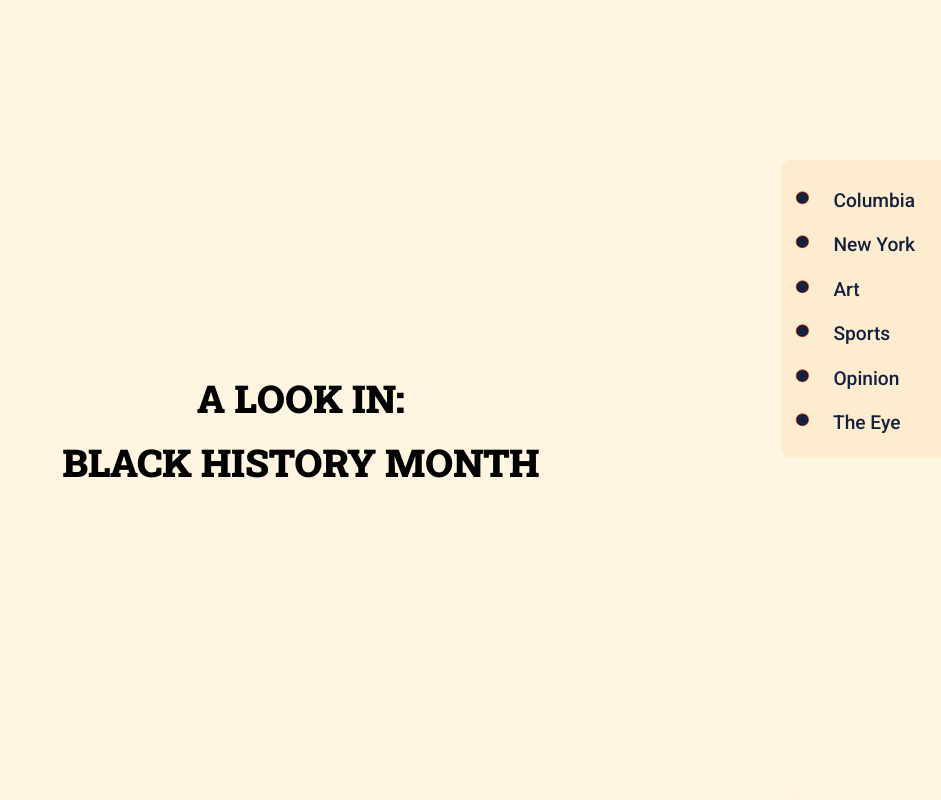
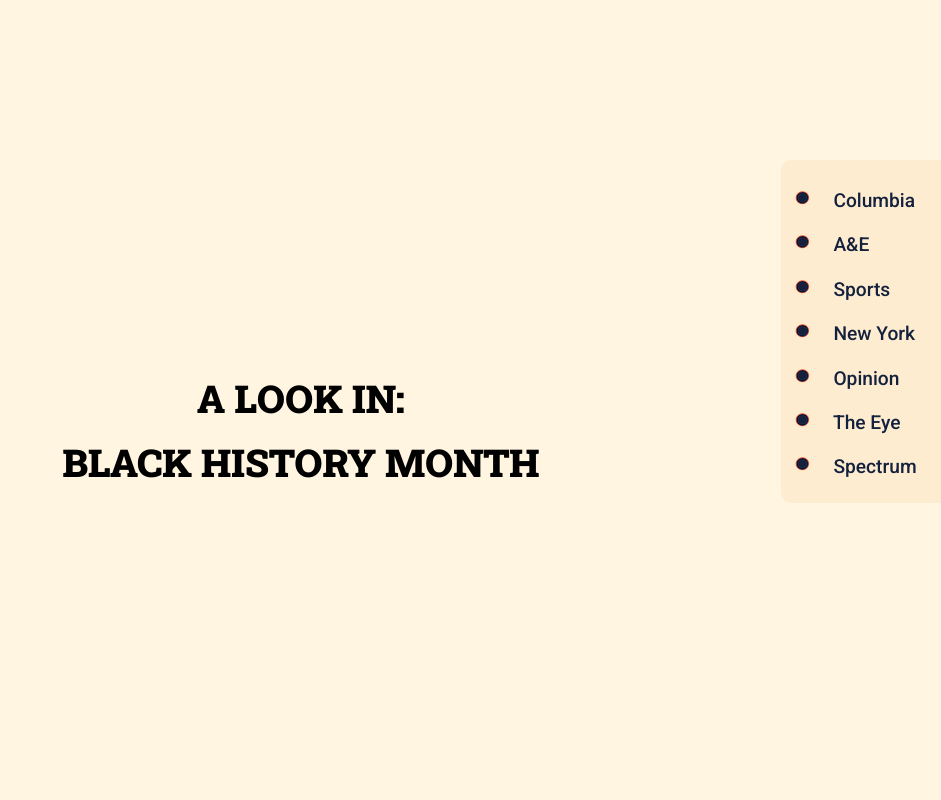
Before and after one commit to NewsroomDevelopment/bhm-2022, a React (Create React App) app: page / in a window 1280 px wide. Shown: the top 800 px of the page, without its empty margins (339-1280 px from the left). Built offline with nearby package versions, Linux system fonts and the light colour scheme.

Commit message:
updated stupid nav bar

```diff
--- a/src/components/MobileNav.js
+++ b/src/components/MobileNav.js
@@ -22,7 +22,7 @@ const NavWrap = styled.div`
         left:0;
         flex-wrap: wrap;
         z-index:100;
-        background-color: #FDE6C4;
+        background-color: black;
      }
 `;
 
@@ -58,11 +58,12 @@ const MobileNavBar = ({ color, current, setSection }) => {
     }
     const sections = {
         Columbia: "columbia",
-        "New York": "ny",
-        Art: "art",
+        "A&E": "arts & entertainment",
         Sports: "sports",
+        "New York": "new york",
         Opinion: "opinion",
-        "The Eye": "eye",
+        "The Eye": "the eye",
+        Spectrum: "spectrum"
       };
     return (
     <>
@@ -95,7 +96,7 @@ const MobileNavBar = ({ color, current, setSection }) => {
         <Menu isOpen={open} width={'100vw'}>
             {Object.keys(sections).map((section) => (
             <Tab onClick={() => setSection(sections[section])}>
-                {section}
+                <a href={`#${sections[section].toLowerCase()}`}> {section}</a>
             </Tab>
             ))}
         </Menu>
--- a/src/components/Nav.js
+++ b/src/components/Nav.js
@@ -49,11 +49,12 @@ const NavText = styled.div`
 const Nav = ({ current, setSection }) => {
   const sections = {
     Columbia: "columbia",
-    "New York": "ny",
-    Art: "art",
+    "A&E": "arts & entertainment",
     Sports: "sports",
+    "New York": "new york",
     Opinion: "opinion",
-    "The Eye": "eye",
+    "The Eye": "the eye",
+    Spectrum: "spectrum"
   };
   return (
     <NavSection>
@@ -61,7 +62,7 @@ const Nav = ({ current, setSection }) => {
         <div class="hover-underline-animation">
           {Object.keys(sections).map((section) => (
             <SectionText>
-              <li><a href={`#${section.toLowerCase()}`}> {section}</a></li>
+              <li><a href={`#${sections[section].toLowerCase()}`}> {section}</a></li>
             </SectionText>
           ))}
         </div>
--- a/src/containers/ArticleSection.js
+++ b/src/containers/ArticleSection.js
@@ -32,28 +32,7 @@ const useStyles = makeStyles((theme) => ({
 const Title = styled.div``;
 
 const ArticleSection = ({}) => {
-  const [dimensions, setDimensions] = React.useState({
-    height: window.innerHeight,
-    width: window.innerWidth,
-  });
-  const [isMobile, setMobile] = React.useState(false);
 
-  const [section, setSection] = React.useState("all");
-
-  React.useEffect(() => {
-    if (dimensions.width < 500) setMobile(true);
-
-    function handleResize() {
-      setDimensions({
-        height: window.innerHeight,
-        width: window.innerWidth,
-      });
-      if (window.innerWidth < 500) setMobile(true);
-      else setMobile(false);
-    }
-
-    window.addEventListener("resize", handleResize);
-  }, []);
   // console.log(Object.keys(ArticleData))
   return (
     <>
```
